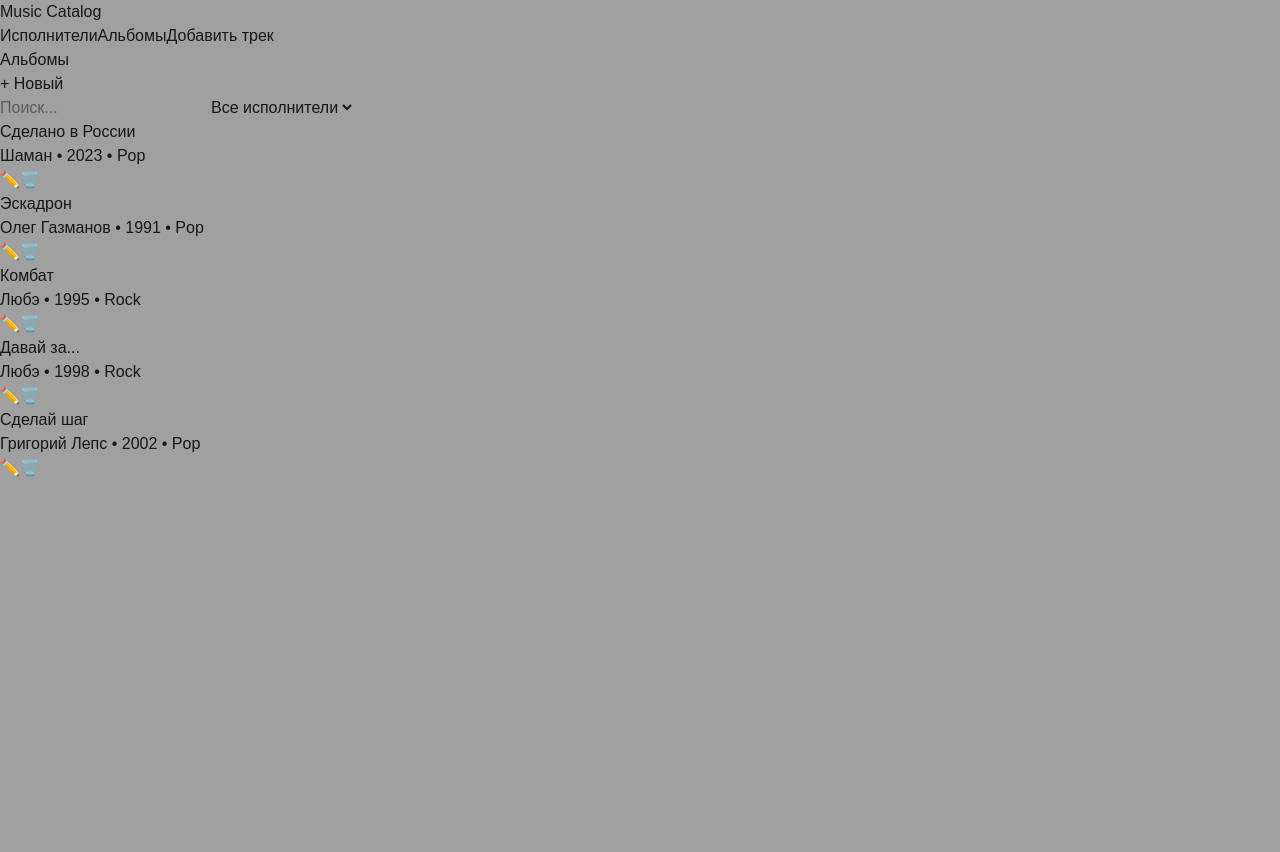
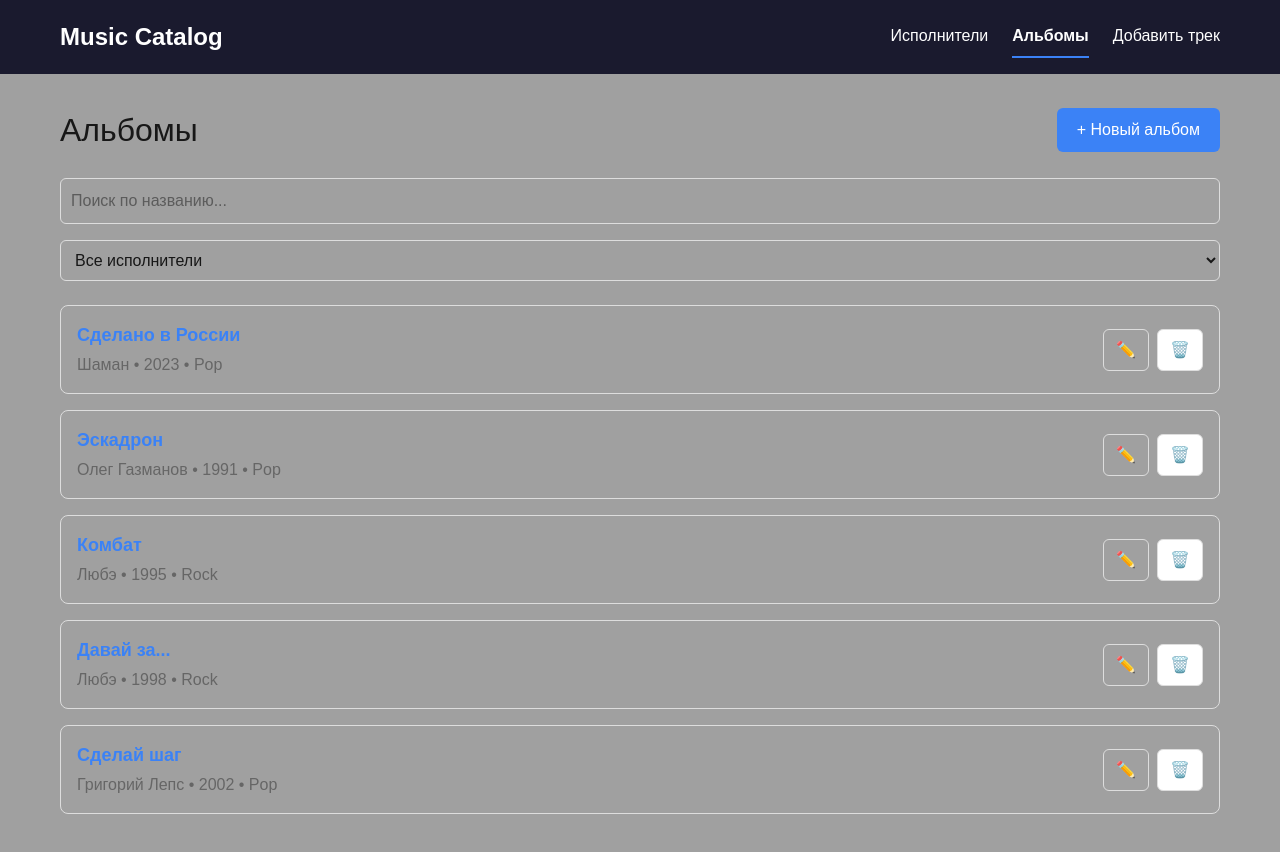
Before and after one commit to geevinks/music-catalog, a Next.js app: page /albums in a window 1280 px wide. Before the commit the page ends 800 px from the top, so only its background shows below. Built offline with nearby package versions, Linux system fonts and the light colour scheme.

Commit message:
Добавление главной страницы и улучшение навигации с активными ссылками

```diff
--- a/app/albums/page.tsx
+++ b/app/albums/page.tsx
@@ -9,8 +9,6 @@
   genre: string;
   artistName: string;
   artistId: string;
-  coverPath: string | null;
-  isStudio: boolean;
 };
 
 type Artist = {
@@ -64,53 +62,59 @@
 
   return (
     <div>
-      <div>
-        <h1>Альбомы</h1>
-        <Link href="/albums/new">+ Новый</Link>
+      <div style={{ display: 'flex', justifyContent: 'space-between', alignItems: 'center', marginBottom: '24px' }}>
+        <h1 style={{ fontSize: '32px' }}>Альбомы</h1>
+        <Link href="/albums/new" style={{ backgroundColor: '#3b82f6', color: 'white', padding: '10px 20px', borderRadius: '6px', textDecoration: 'none' }}>
+          + Новый альбом
+        </Link>
       </div>
 
-      <div>
+      <div style={{ display: 'grid', gap: '16px', marginBottom: '24px' }}>
         <input
           type="text"
-          placeholder="Поиск..."
+          placeholder="Поиск по названию..."
           value={search}
           onChange={e => { setSearch(e.target.value); setPage(1); }}
+          style={{ padding: '10px', border: '1px solid #ddd', borderRadius: '6px' }}
         />
         <select
           value={artistId}
           onChange={e => { setArtistId(e.target.value); setPage(1); }}
+          style={{ padding: '10px', border: '1px solid #ddd', borderRadius: '6px' }}
         >
           <option value="">Все исполнители</option>
-          {artists.map(a => (
-            <option key={a.id} value={a.id}>{a.name}</option>
-          ))}
+          {artists.map(a => <option key={a.id} value={a.id}>{a.name}</option>)}
         </select>
       </div>
 
-      <div>
+      <div style={{ display: 'grid', gap: '16px' }}>
         {albums.map(album => (
-          <div key={album.id}>
+          <div key={album.id} style={{ border: '1px solid #ddd', borderRadius: '8px', padding: '16px', display: 'flex', justifyContent: 'space-between', alignItems: 'center' }}>
             <div>
-              <Link href={`/albums/${album.id}`}>
+              <Link href={`/albums/${album.id}`} style={{ fontSize: '18px', fontWeight: 'bold', textDecoration: 'none', color: '#3b82f6' }}>
                 {album.title}
               </Link>
-              <p>{album.artistName} • {album.releaseYear} • {album.genre}</p>
+              <p style={{ color: '#666', marginTop: '4px' }}>{album.artistName} • {album.releaseYear} • {album.genre}</p>
             </div>
-            <div>
-              <Link href={`/albums/${album.id}/edit`}>✏️</Link>
-              <button onClick={() => deleteAlbum(album.id)}>🗑️</button>
+            <div style={{ display: 'flex', gap: '8px' }}>
+              <Link href={`/albums/${album.id}/edit`} style={{ padding: '8px 12px', border: '1px solid #ddd', borderRadius: '6px', textDecoration: 'none', color: '#333' }}>
+                ✏️
+              </Link>
+              <button onClick={() => deleteAlbum(album.id)} style={{ padding: '8px 12px', border: '1px solid #ddd', borderRadius: '6px', backgroundColor: 'white', cursor: 'pointer' }}>
+                🗑️
+              </button>
             </div>
           </div>
         ))}
       </div>
 
       {totalPages > 1 && (
-        <div>
-          <button onClick={() => setPage(p => p-1)} disabled={page === 1}>
+        <div style={{ display: 'flex', justifyContent: 'center', gap: '16px', marginTop: '24px' }}>
+          <button onClick={() => setPage(p => p-1)} disabled={page === 1} style={{ padding: '8px 16px', border: '1px solid #ddd', borderRadius: '6px', backgroundColor: 'white', cursor: 'pointer' }}>
             Назад
           </button>
-          <span>{page} / {totalPages}</span>
-          <button onClick={() => setPage(p => p+1)} disabled={page >= totalPages}>
+          <span style={{ padding: '8px 16px' }}>{page} / {totalPages}</span>
+          <button onClick={() => setPage(p => p+1)} disabled={page >= totalPages} style={{ padding: '8px 16px', border: '1px solid #ddd', borderRadius: '6px', backgroundColor: 'white', cursor: 'pointer' }}>
             Вперёд
           </button>
         </div>
--- a/app/artists/page.tsx
+++ b/app/artists/page.tsx
@@ -34,20 +34,29 @@
 
   return (
     <div>
-      <div>
-        <h1>Исполнители</h1>
-        <Link href="/artists/new">+ Новый</Link>
+      <div style={{ display: 'flex', justifyContent: 'space-between', alignItems: 'center', marginBottom: '24px' }}>
+        <h1 style={{ fontSize: '32px' }}>Исполнители</h1>
+        <Link href="/artists/new" style={{ backgroundColor: '#3b82f6', color: 'white', padding: '10px 20px', borderRadius: '6px', textDecoration: 'none' }}>
+          + Новый исполнитель
+        </Link>
       </div>
-      <div>
+
+      <div style={{ display: 'grid', gap: '16px' }}>
         {artists.map(artist => (
-          <div key={artist.id}>
+          <div key={artist.id} style={{ border: '1px solid #ddd', borderRadius: '8px', padding: '16px', display: 'flex', justifyContent: 'space-between', alignItems: 'center' }}>
             <div>
-              <Link href={`/artists/${artist.id}`}>{artist.name}</Link>
-              <p>{artist.country}</p>
+              <Link href={`/artists/${artist.id}`} style={{ fontSize: '20px', fontWeight: 'bold', textDecoration: 'none', color: '#3b82f6' }}>
+                {artist.name}
+              </Link>
+              <p style={{ color: '#666', marginTop: '4px' }}>{artist.country} • {artist.isActive ? 'Активен' : 'Не активен'}</p>
             </div>
-            <div>
-              <Link href={`/artists/${artist.id}/edit`}>✏️</Link>
-              <button onClick={() => deleteArtist(artist.id)}>🗑️</button>
+            <div style={{ display: 'flex', gap: '8px' }}>
+              <Link href={`/artists/${artist.id}/edit`} style={{ padding: '8px 12px', border: '1px solid #ddd', borderRadius: '6px', textDecoration: 'none', color: '#333' }}>
+                ✏️
+              </Link>
+              <button onClick={() => deleteArtist(artist.id)} style={{ padding: '8px 12px', border: '1px solid #ddd', borderRadius: '6px', backgroundColor: 'white', cursor: 'pointer' }}>
+                🗑️
+              </button>
             </div>
           </div>
         ))}
--- a/app/components/Navigation.tsx
+++ b/app/components/Navigation.tsx
@@ -1,15 +1,31 @@
 'use client';
 import Link from 'next/link';
+import { usePathname } from 'next/navigation';
 
 export default function Navigation() {
+  const pathname = usePathname();
+
+  const isActive = (path: string) => {
+    return pathname === path ? { fontWeight: 'bold', borderBottom: '2px solid #3b82f6' } : {};
+  };
+
   return (
-    <header>
-      <div>
-        <Link href="/">Music Catalog</Link>
-        <nav>
-          <Link href="/artists">Исполнители</Link>
-          <Link href="/albums">Альбомы</Link>
-          <Link href="/tracks/new">Добавить трек</Link>
+    <header style={{ backgroundColor: '#1a1a2e', color: 'white', padding: '16px 0', marginBottom: '32px' }}>
+      <div style={{ maxWidth: '1200px', margin: '0 auto', padding: '0 20px', display: 'flex', justifyContent: 'space-between', alignItems: 'center', flexWrap: 'wrap', gap: '16px' }}>
+        <Link href="/" style={{ fontSize: '24px', fontWeight: 'bold', textDecoration: 'none', color: 'white' }}>
+          Music Catalog
+        </Link>
+
+        <nav style={{ display: 'flex', gap: '24px', flexWrap: 'wrap' }}>
+          <Link href="/artists" style={{ textDecoration: 'none', color: 'white', padding: '8px 0', ...isActive('/artists') }}>
+            Исполнители
+          </Link>
+          <Link href="/albums" style={{ textDecoration: 'none', color: 'white', padding: '8px 0', ...isActive('/albums') }}>
+            Альбомы
+          </Link>
+          <Link href="/tracks/new" style={{ textDecoration: 'none', color: 'white', padding: '8px 0', ...isActive('/tracks/new') }}>
+            Добавить трек
+          </Link>
         </nav>
       </div>
     </header>
--- a/app/layout.tsx
+++ b/app/layout.tsx
@@ -15,7 +15,9 @@
     <html lang="ru">
       <body>
         <Navigation />
-        <main>{children}</main>
+        <main style={{ maxWidth: '1200px', margin: '0 auto', padding: '0 20px 40px' }}>
+          {children}
+        </main>
       </body>
     </html>
   );
--- a/app/page.tsx
+++ b/app/page.tsx
@@ -1,3 +1,32 @@
+import Link from 'next/link';
+
 export default function HomePage() {
-  return null;
+  return (
+    <div>
+      <section style={{ textAlign: 'center', padding: '60px 20px' }}>
+        <h1 style={{ fontSize: '48px', marginBottom: '16px' }}>Music Catalog</h1>
+        <p style={{ fontSize: '20px', color: '#666' }}>Каталог музыкальных исполнителей, альбомов и треков</p>
+      </section>
+
+      <div style={{ display: 'grid', gridTemplateColumns: 'repeat(auto-fit, minmax(300px, 1fr))', gap: '24px', maxWidth: '1200px', margin: '0 auto', padding: '0 20px' }}>
+        <Link href="/artists" style={{ textDecoration: 'none', border: '1px solid #ddd', borderRadius: '8px', padding: '24px', textAlign: 'center', display: 'block' }}>
+          <div style={{ fontSize: '48px', marginBottom: '16px' }}>🎤</div>
+          <h2 style={{ marginBottom: '8px', color: '#333' }}>Исполнители</h2>
+          <p style={{ color: '#666' }}>Просмотр, добавление и редактирование исполнителей</p>
+        </Link>
+
+        <Link href="/albums" style={{ textDecoration: 'none', border: '1px solid #ddd', borderRadius: '8px', padding: '24px', textAlign: 'center', display: 'block' }}>
+          <div style={{ fontSize: '48px', marginBottom: '16px' }}>💿</div>
+          <h2 style={{ marginBottom: '8px', color: '#333' }}>Альбомы</h2>
+          <p style={{ color: '#666' }}>Поиск, фильтрация и управление альбомами</p>
+        </Link>
+
+        <Link href="/tracks/new" style={{ textDecoration: 'none', border: '1px solid #ddd', borderRadius: '8px', padding: '24px', textAlign: 'center', display: 'block' }}>
+          <div style={{ fontSize: '48px', marginBottom: '16px' }}>🎵</div>
+          <h2 style={{ marginBottom: '8px', color: '#333' }}>Добавить трек</h2>
+          <p style={{ color: '#666' }}>Загрузка новых треков в альбомы</p>
+        </Link>
+      </div>
+    </div>
+  );
 }
```
